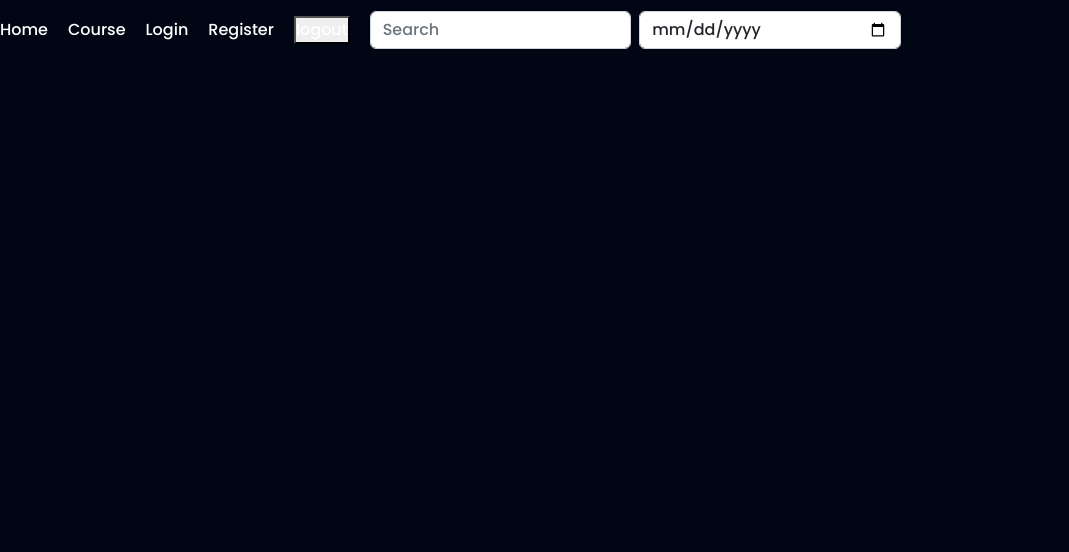
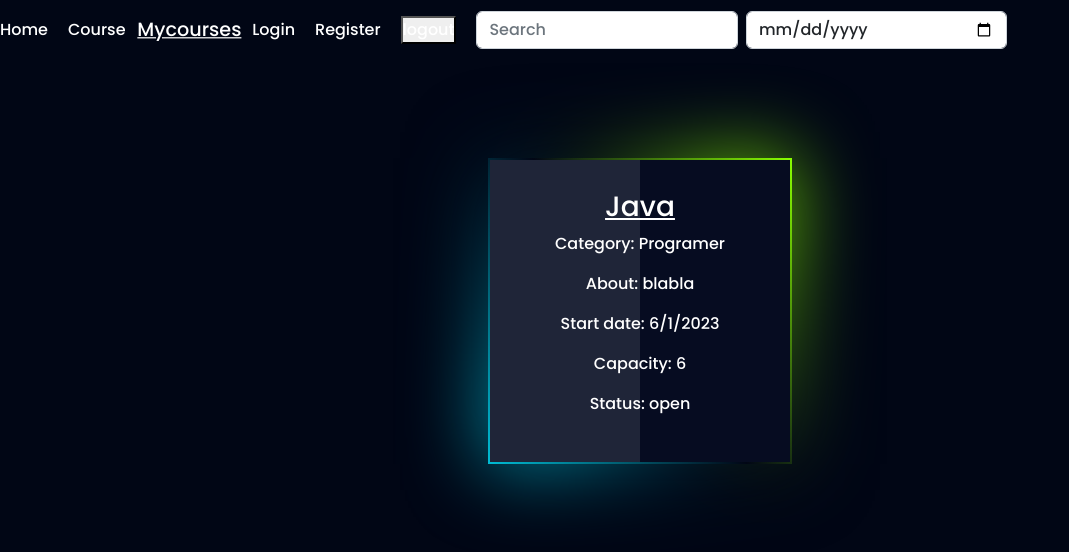
Before and after one commit to LiranAviani/Project, a React (Create React App) app: page /mycourses in a window 1280 px wide. Shown: the top 552 px of the page, without its empty margins (0-1069 px from the left). Built offline with nearby package versions, Linux system fonts and the light colour scheme.

Commit message:
fix register and leave

```diff
--- a/src/App.css
+++ b/src/App.css
@@ -1,6 +1,21 @@
 *{
   color: #fff;
+  box-sizing: border-box;
+  margin: 0;
+  padding: 0;
+  box-sizing: border-box;
+  font-family: 'Poppins', sans-serif;
 }
+
+body{
+  background: #010615;
+  height: 100%;
+}
+
+h3{
+  text-decoration: underline;
+}
+
 
 /* Navbar */
 
--- a/src/App.js
+++ b/src/App.js
@@ -4,6 +4,7 @@ import "bootstrap/dist/css/bootstrap.min.css";
 import "./App.css";
 import Courses from "./pages/course/index";
 import SingleCourse from "./pages/course/SingleCourse";
+import MyCourses from "./pages/course/MyCourses"
 import Navbar from "./layout/Navbar";
 import Home from "./pages/home/index";
 import { courses } from "./data/courses";
@@ -11,12 +12,13 @@ import { users } from "./data/users";
 import DataContext from "./context/DataContext";
 
 function App() {
+  const [coursesA, setCoursesA] = useState(courses);
   const [search, setSearch] = useState("");
   const [date, setDate] = useState("");
   const [user, setUser] = useState(users[0])
   return (
     <div className="App">
-      <DataContext.Provider value={{ user, setUser}}>
+      <DataContext.Provider value={{ user, setUser, coursesA,setCoursesA}}>
         <Navbar setSearch={setSearch} setDate={setDate} />
         <Routes>
           <Route index element={<Home />} />
@@ -26,13 +28,13 @@ function App() {
               element={
                 <Courses
                   search={search.toLowerCase()}
-                  courses={courses}
                   date={date}
                 />
               }
             />
             <Route path=":id" element={<SingleCourse />} />
           </Route>
+          <Route path="/mycourses" element={<MyCourses />} />
         </Routes>
       </DataContext.Provider>
     </div>
--- a/src/layout/Navbar/index.jsx
+++ b/src/layout/Navbar/index.jsx
@@ -1,12 +1,10 @@
-import {  NavLink } from "react-router-dom";
+import { NavLink } from "react-router-dom";
 import { Form } from "react-bootstrap";
 
-
-export default function Navbar({setSearch , setDate}) {
+export default function Navbar({ setSearch, setDate }) {
   function getClassNameByActive({ isActive }) {
     return isActive ? "active" : "";
   }
-
 
   return (
     <header className="navbar">
@@ -15,6 +13,9 @@ export default function Navbar({setSearch , setDate}) {
       </NavLink>
       <NavLink className={getClassNameByActive} to="/course">
         Course
+      </NavLink>
+      <NavLink className={getClassNameByActive} to="/mycourses">
+        Mycourses
       </NavLink>
       <NavLink className={getClassNameByActive} to="/login">
         Login
@@ -31,7 +32,11 @@ export default function Navbar({setSearch , setDate}) {
           className="me-2"
           aria-label="Search"
         />
-        <Form.Control onChange={(e) => setDate(e.target.value)} type="date" name="startDate" />
+        <Form.Control
+          onChange={(e) => setDate(e.target.value)}
+          type="date"
+          name="startDate"
+        />
       </Form>
     </header>
   );
--- /dev/null
+++ b/src/pages/course/MyCourses.jsx
@@ -0,0 +1,18 @@
+import React, { useContext } from 'react'
+import DataContext from '../../context/DataContext'
+import Card from '../course/CourseCard'
+
+export default function MyCourses() {
+    const {coursesA} = useContext(DataContext)
+    const {user} = useContext(DataContext)
+  return (
+    <div className="courses-page">
+      <ul className="list-courses">
+        {coursesA.filter(c => c.id === user.id)
+          .map((c) => (
+            <Card key={c.id} course={c} />
+          ))}
+      </ul>
+    </div>
+  )
+}
--- a/src/pages/course/SingleCourse.jsx
+++ b/src/pages/course/SingleCourse.jsx
@@ -1,26 +1,45 @@
-import React, { useContext } from 'react'
-import { useLocation } from 'react-router-dom'
-import DataContext from '../../context/DataContext';
+import React, { useContext } from "react";
+import { useLocation } from "react-router-dom";
+import DataContext from "../../context/DataContext";
 import style from "./style.module.css";
 
-
 export default function SingleCourse() {
-  const location = useLocation()
-  const {course} = location.state
-  const dayStart = course.dateStart.getDate()
-  const dayEnd = course.dateEnd.getDate()
-  const monthStart = course.dateStart.getMonth() === 0 ? 12 : course.dateStart.getMonth();
-  const monthEnd = course.dateEnd.getMonth() === 0 ? 12 : course.dateEnd.getMonth();
+  const location = useLocation();
+  const { course } = location.state;
+  const { setCoursesA, coursesA } = useContext(DataContext);
+  const dayStart = course.dateStart.getDate();
+  const dayEnd = course.dateEnd.getDate();
+  const monthStart =
+    course.dateStart.getMonth() === 0 ? 12 : course.dateStart.getMonth();
+  const monthEnd =
+    course.dateEnd.getMonth() === 0 ? 12 : course.dateEnd.getMonth();
   const yearStart = course.dateStart.getFullYear();
   const yearEnd = course.dateEnd.getFullYear();
-  const {user} = useContext(DataContext)
-  function register(){
+  const { user, setUser } = useContext(DataContext);
+
+  function register() {
     course.members.push(user.id);
-    user.myCourse.push(course.id)
-    console.log(user)
-    console.log(course)
+    user.myCourse.push(course.id);
+    setUser(user);
+    coursesA.find((c) => c.id === course.id).members.push(user.id);
+    setCoursesA([...coursesA]);
+  }
 
+  function inCourse() {
+    return user.myCourse.find((id) => id === course.id);
   }
+
+  function leaveCourse() {
+    const courseIndex = coursesA
+      .find((c) => c.id === course.id)
+      .members.findIndex((id) => id === user.id);
+    coursesA.find((c) => c.id === course.id).members.splice(courseIndex, 1);
+    course.members.splice(courseIndex, 1);
+    setCoursesA([...coursesA]);
+    const userIndex = user.myCourse.findIndex((id) => id === course.id);
+    user.myCourse.splice(userIndex, 1);
+  }
+
   return (
     <div className="courses-page">
       <div className={style.box}>
@@ -36,9 +55,15 @@ export default function SingleCourse() {
           <p>Members: {course.members.length}</p>
           <p>Status: {course.status}</p>
           <div className={style.container}>
-            <button onClick={register}>
-              <span>register</span>
-            </button>
+            {inCourse() ? (
+              <button onClick={leaveCourse}>
+                <span>Leave</span>
+              </button>
+            ) : (
+              <button onClick={register}>
+                <span>register</span>
+              </button>
+            )}
           </div>
         </div>
       </div>
--- a/src/pages/course/index.jsx
+++ b/src/pages/course/index.jsx
@@ -1,15 +1,17 @@
-import React from "react";
+import React, { useContext } from "react";
+import DataContext from "../../context/DataContext";
 import Card from "./CourseCard";
 
 const getDate = (date) => {
   let sp = date.split("-");
   return new Date(sp[0], sp[1], sp[2]);
 };
-export default function Courses({ courses, search, date }) {
+export default function Courses({  search, date }) {
+  const {coursesA} = useContext(DataContext)
   return (
     <div className="courses-page">
       <ul className="list-courses">
-        {courses
+        {coursesA
           .filter((item) => (date ? item.dateStart >= getDate(date) : true))
           .filter((item) => {
             return search.toLowerCase() === ""
--- a/src/pages/course/style.module.css
+++ b/src/pages/course/style.module.css
@@ -1,17 +1,3 @@
-*{
-    margin: 0;
-    padding: 0;
-    box-sizing: border-box;
-    font-family: 'Poppins', sans-serif;
-}
-
-body{
-    background: #010615;
-}
-
-h3{
-    text-decoration: underline;
-}
 
 .box {
     position: relative;
```
